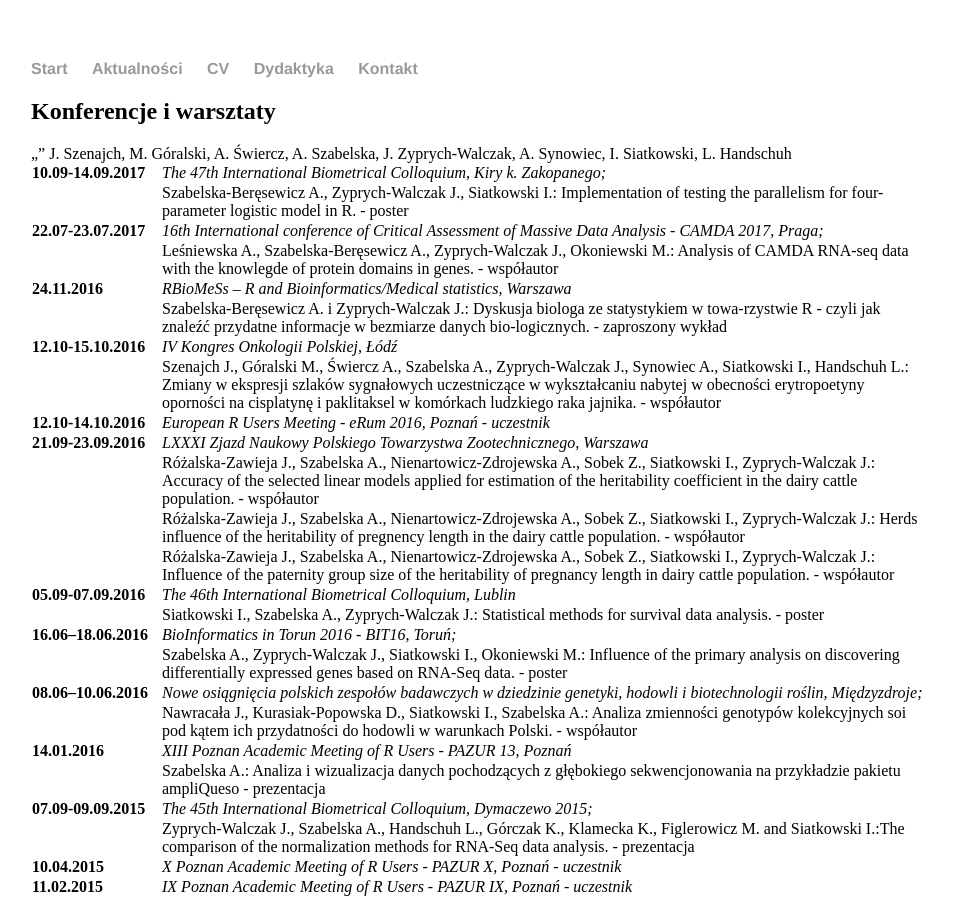
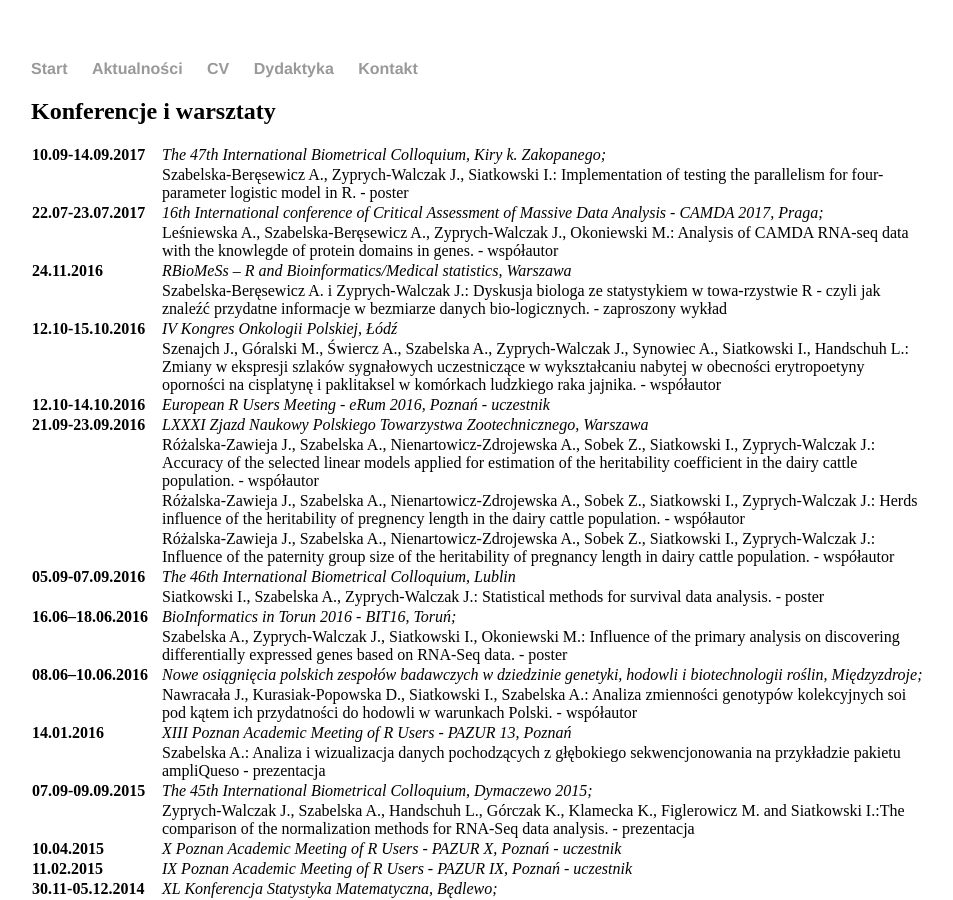
Before and after one commit to alicjaszabelska/alicjaszabelska.github.io, a Jekyll site: the page built from cv/konferencje.md, in a window 1280 px wide and 900 px high. Shown: the whole window, without its empty margins (161-1114 px from the left). Built offline with Jekyll 4.4.1, drawn with Linux system fonts in a browser that asks for light colours.

Commit message:
mala poprawka

```diff
--- a/cv/konferencje.md
+++ b/cv/konferencje.md
@@ -37,9 +37,6 @@
     <td class="tg-yw4l"></td>
     <td class="tg-yw4l">Szabelska-Beręsewicz A. i Zyprych-Walczak J.: Dyskusja biologa ze statystykiem w towa-rzystwie R - czyli jak znaleźć przydatne informacje w bezmiarze danych bio-logicznych. - zaproszony wykład</td>
   </tr>
-
-„”
-J. Szenajch, M. Góralski, A. Świercz, A. Szabelska, J. Zyprych-Walczak, A. Synowiec, I. Siatkowski, L. Handschuh
   <tr>
     <td class="tg-9hbo">12.10-15.10.2016</td>
     <td class="tg-yw4i">IV Kongres Onkologii Polskiej, Łódź</td>
```
